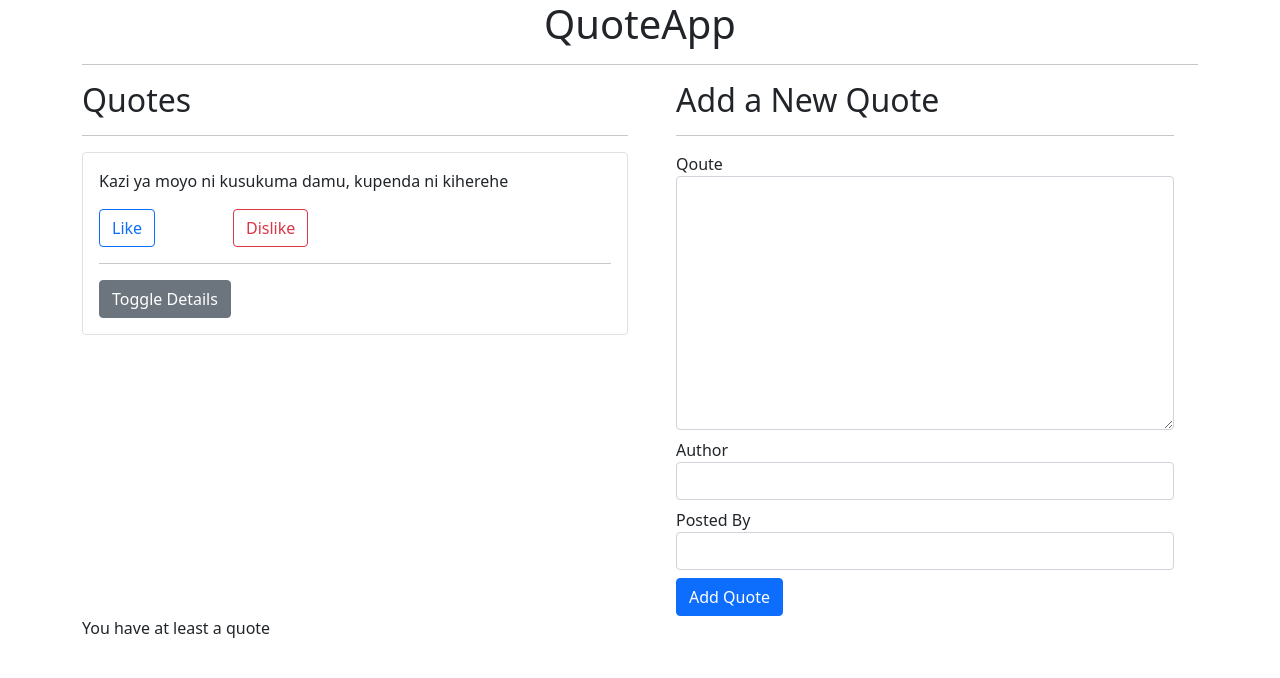
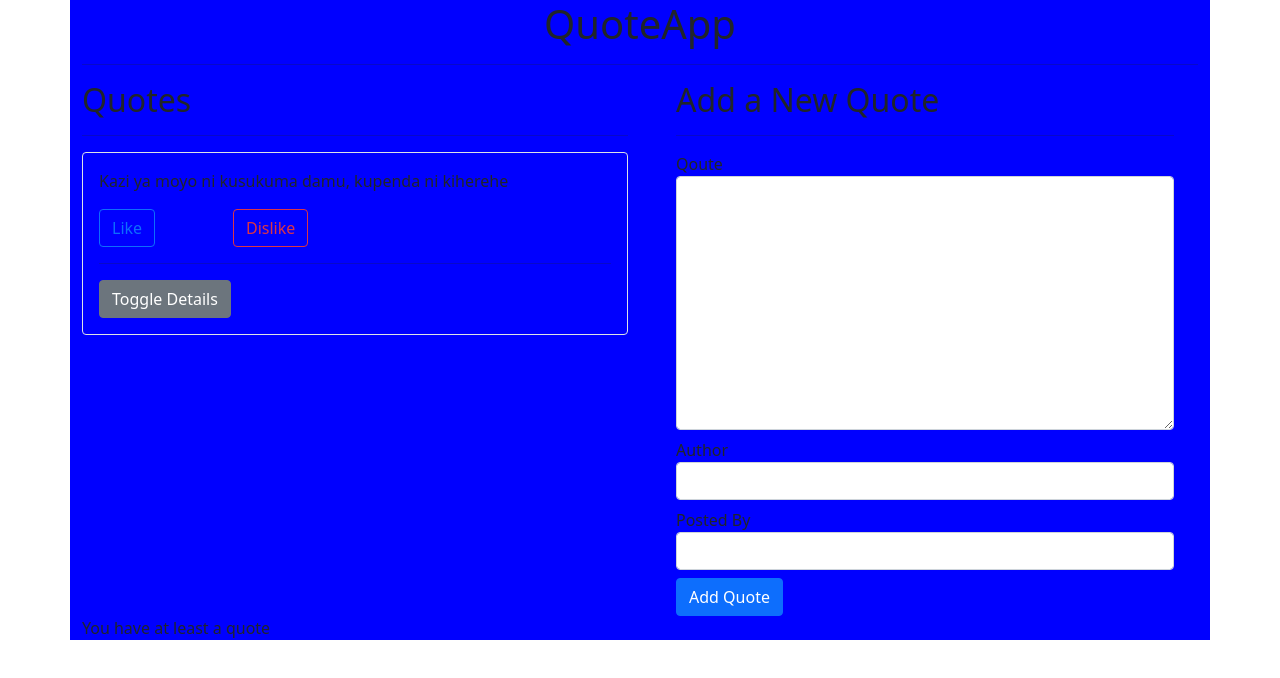
Before and after one commit to andrew4779/Quote-G, an Angular app: page / in a window 1280 px wide. Shown: the top 678 px of the page. Built offline with nearby package versions, Linux system fonts and the light colour scheme.

Commit message:
updated styling

```diff
--- a/src/app/quote/quote.component.css
+++ b/src/app/quote/quote.component.css
@@ -0,0 +1,3 @@
+.container{
+    background-color: blue;
+}
```
Also changed, not shown: src/styles.css (+0 -7 lines).
